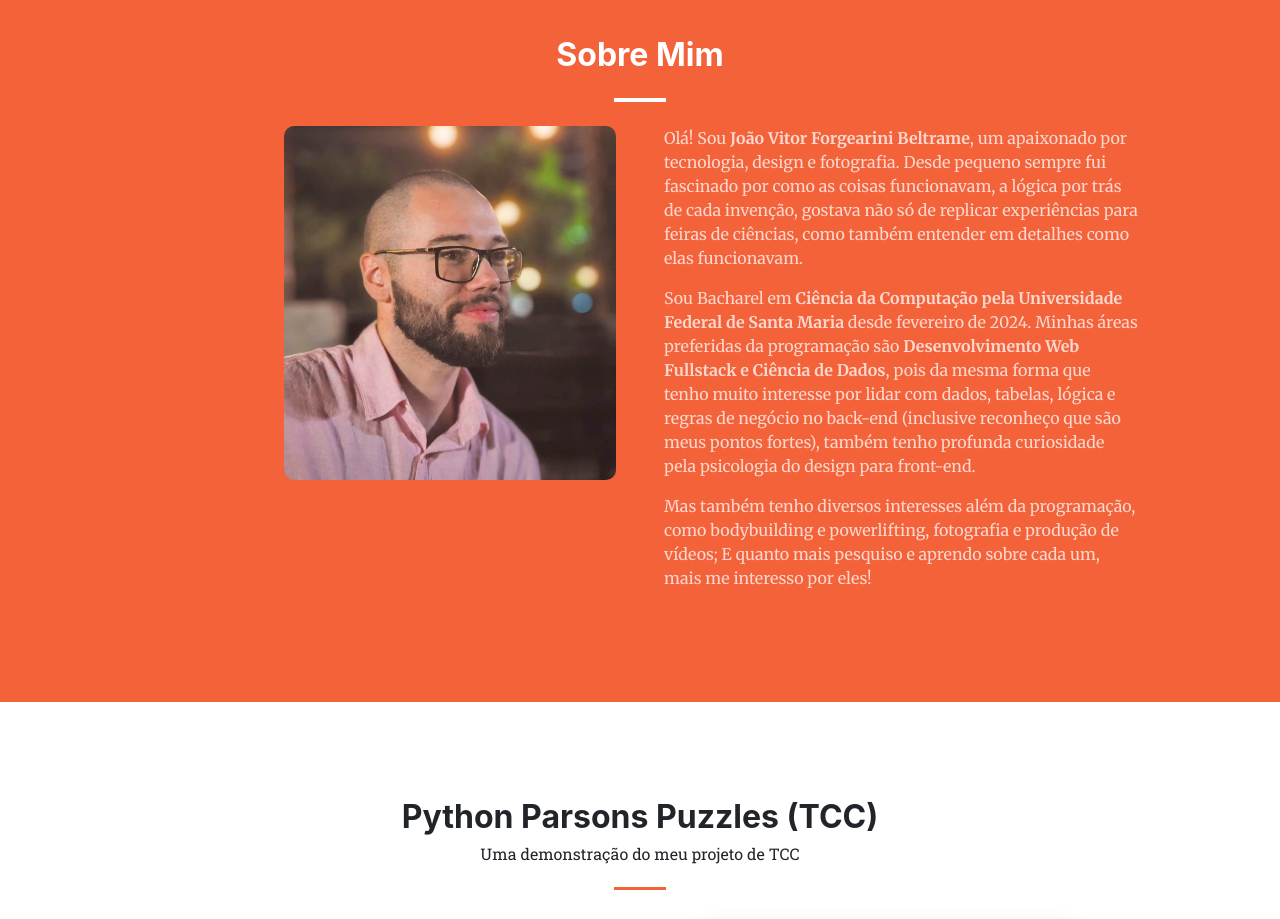
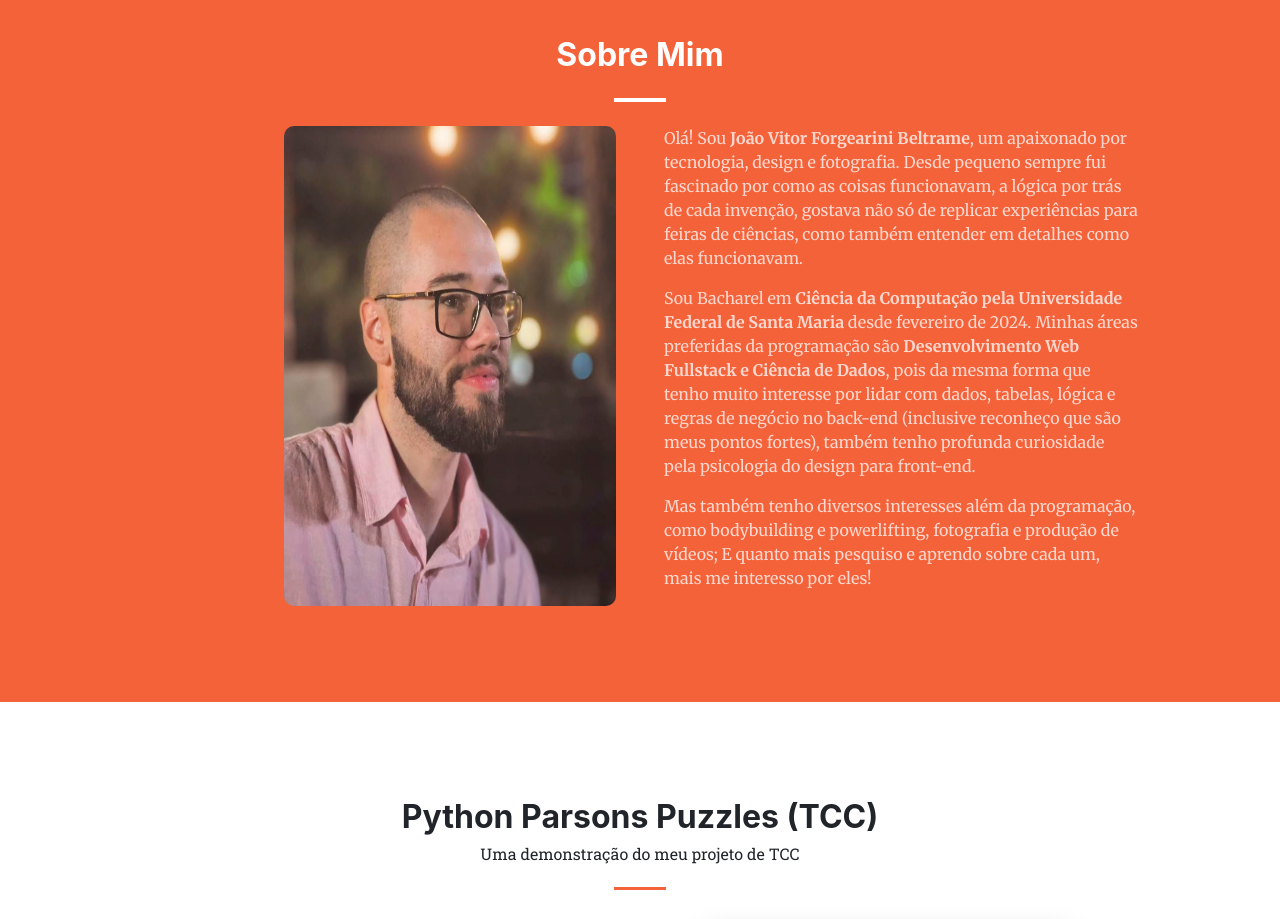
Before and after one commit to joaov230/portfolio, a plain HTML site: page index.html in a window 1280 px wide. Shown: the part 860-1779 px from the top of the page. Drawn offline with nearby package versions, Linux system fonts and the light colour scheme; some packages are replaced by stand-ins of ours; a script that the page names is missing.

Commit message:
Update index.html

```diff
--- a/index.html
+++ b/index.html
@@ -70,7 +70,7 @@
                 </div>
                 <div class="row gx-4 gx-lg-5 justify-content-center">
                     <div class="about-image col-10 col-lg-6 mb-3 mb-lg-0">
-                        <img src="./assets/img/about.jpg" alt="Foto do criador da página sorrindo." style="max-width: 70%; height: fit-content;">
+                        <img src="./assets/img/about.jpg" alt="Foto do criador da página sorrindo." style="max-width: 70%; height: auto;">
                     </div>
                     <div class="col-10 col-lg-6">
                         <p class="text-white-75 mb-3">Olá! Sou <strong>João Vitor Forgearini Beltrame</strong>, um apaixonado por tecnologia, design e fotografia. Desde pequeno sempre fui fascinado por como as coisas funcionavam, a lógica por trás de cada invenção, gostava não só de replicar experiências para feiras de ciências, como também entender em detalhes como elas funcionavam.</p>
```
